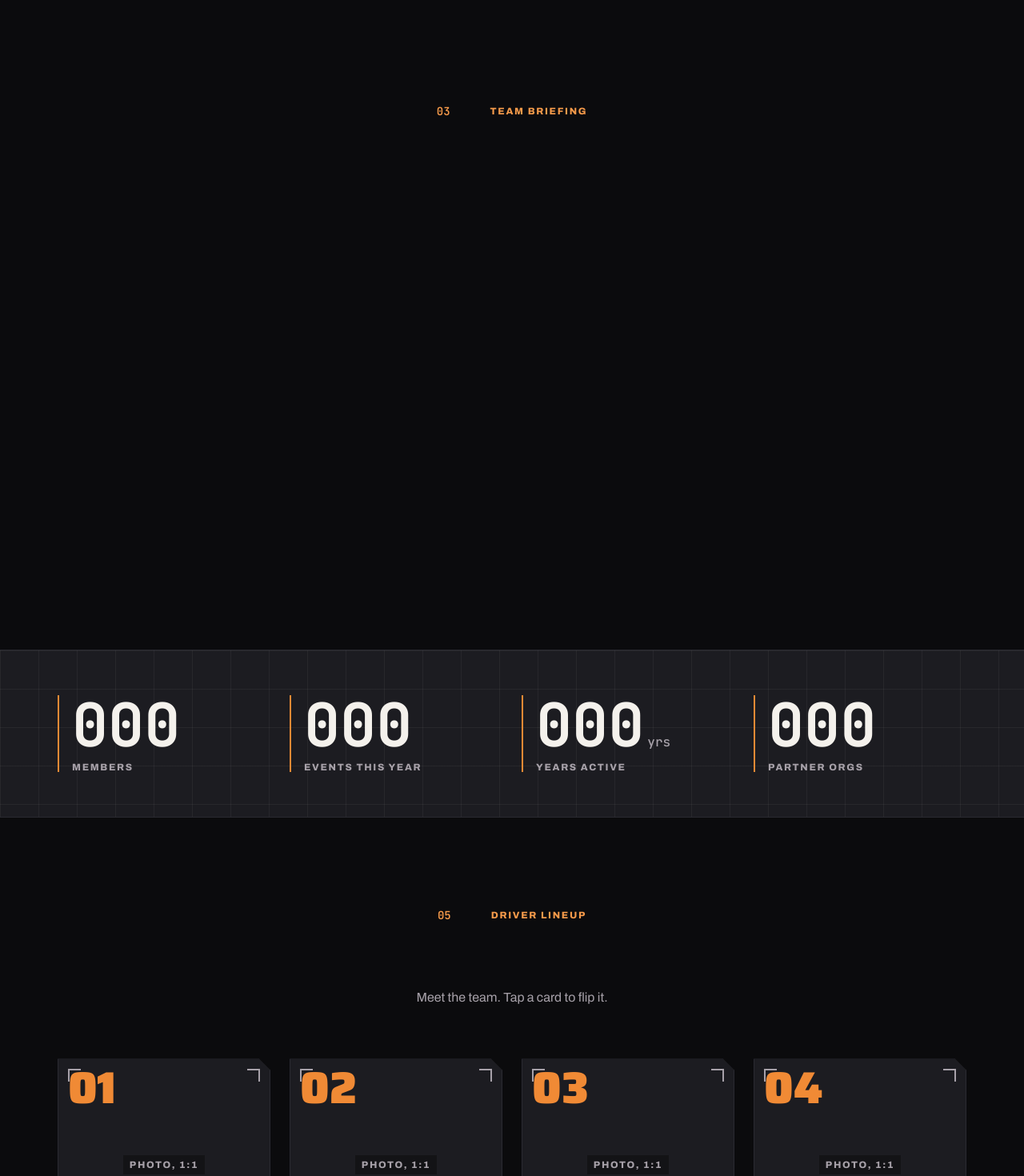
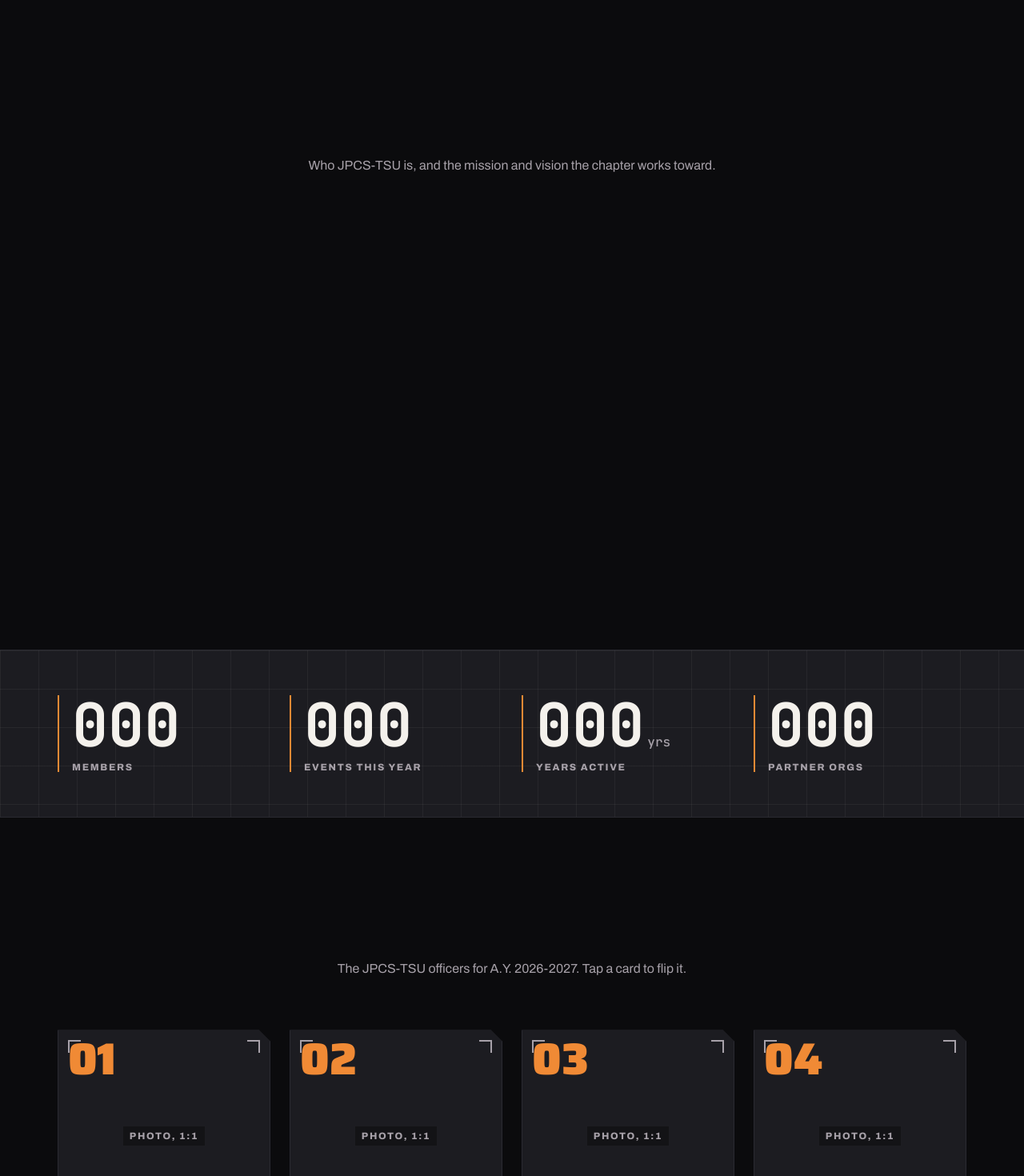
Before and after one commit to Cypher0924/jpcs-site, a Next.js app: page / in a window 1280 px wide. Shown: the part 880-2350 px from the top of the page at 80% size. Built offline with nearby package versions, Linux system fonts and the light colour scheme.

Commit message:
refactor/f1-section-titles

```diff
--- a/components/motion.tsx
+++ b/components/motion.tsx
@@ -66,13 +66,10 @@ export function Motion({ children }: { children: ReactNode }) {
 
           // Section titles: orange wipe sweeps across, letters land behind it
           for (const title of q<HTMLElement>("[data-anim=title]")) {
-            const header = title.closest("header");
-            const wipe = header?.querySelector("[data-anim=wipe]");
-            const slashes = header?.querySelectorAll("[data-anim=slashes] > span");
+            const wipe = title.parentElement?.querySelector("[data-anim=wipe]");
             const split = SplitText.create(title, { type: "words,chars" });
             gsap.set(split.chars, { autoAlpha: 0 });
             const tl = gsap.timeline({ scrollTrigger: { trigger: title, start: "top 85%", once: true } });
-            if (slashes?.length) tl.from(slashes, { x: -12, autoAlpha: 0, stagger: 0.06, duration: 0.3, ease: EASE }, 0);
             if (wipe) tl.fromTo(wipe, { scaleX: 0, transformOrigin: "left center" }, { scaleX: 1, duration: 0.32, ease: "power2.in" }, 0.05);
             tl.fromTo(
               split.chars,
--- a/components/sections.tsx
+++ b/components/sections.tsx
@@ -15,7 +15,7 @@ export function About() {
   return (
     <section id="about" className="py-20 md:py-28">
       <Container>
-        <SectionHeader index="03" eyebrow="Team briefing" title="About JPCS-TSU" />
+        <SectionHeader title="Team briefing" sub="Who JPCS-TSU is, and the mission and vision the chapter works toward." />
         <div data-anim="rise" className="grid gap-8 lg:grid-cols-12 lg:gap-6">
           <PhotoSlot label="Photo: JPCS-TSU members, 4:3" className="aspect-[4/3] lg:col-span-6" />
           <div className="flex flex-col gap-6 lg:col-span-6">
@@ -58,7 +58,7 @@ export function Officers() {
   return (
     <section id="officers" className="py-20 md:py-28">
       <Container>
-        <SectionHeader index="05" eyebrow="Driver lineup" title="Officers" sub="Meet the team. Tap a card to flip it." />
+        <SectionHeader title="Driver lineup" sub="The JPCS-TSU officers for A.Y. 2026-2027. Tap a card to flip it." />
         {/* Mobile: swipe carousel showing ~1.3 cards with position dots. Desktop: 4 x 2 grid. */}
         <OfficerCarousel count={officers.length}>
           {officers.map((o) => (
@@ -76,16 +76,14 @@ export function Events() {
   return (
     <section id="events" className="bg-surface-2 py-20 md:py-28">
       <Container>
-        <SectionHeader index="06" eyebrow="Race calendar" title="Events" />
+        <SectionHeader title="Race calendar" sub="Every JPCS-TSU event this year, round by round." />
         <div className="grid gap-6 lg:grid-cols-12">
           <article data-anim="slide-in" className="cut-corner flex flex-col border border-line bg-surface lg:col-span-5">
-            <div className="relative">
             <PhotoSlot label="Event photo" className="aspect-[16/9]" />
-              <span className="slant type-label absolute top-4 left-4 bg-signal px-3 py-2 text-white">
+            <div className="flex flex-1 flex-col gap-3 p-6">
+              <span className="slant type-label self-start bg-signal px-3 py-2 text-white">
                 <span className="unslant">Next round · {nextEvent.round}</span>
               </span>
-            </div>
-            <div className="flex flex-1 flex-col gap-3 p-6">
               <h3 className="type-heading">{nextEvent.title}</h3>
               <p className="type-data text-sm text-ink-muted">Date · {nextEvent.venue}</p>
               <p className="text-ink-muted">{nextEvent.blurb}</p>
@@ -147,7 +145,7 @@ export function Programs() {
   return (
     <section id="programs" className="py-20 md:py-28">
       <Container>
-        <SectionHeader index="07" eyebrow="Garage bays" title="Programs & committees" />
+        <SectionHeader title="Garage bays" sub="Programs and committees you can join, tagged by difficulty." />
         <ul data-anim="launch" className="grid gap-4 sm:grid-cols-2 lg:grid-cols-4 lg:gap-6">
           {programs.map((p, i) => (
             <li key={i} className="cut-corner flex gap-4 border border-line bg-surface p-5 sm:flex-col">
@@ -189,26 +187,29 @@ export function Gallery() {
       className="group bg-surface-2 py-20 md:py-28 lg:data-[strip=on]:overflow-hidden lg:data-[strip=on]:py-20"
     >
       <Container>
-        <SectionHeader index="08" eyebrow="Paddock" title="Gallery" />
+        <SectionHeader title="Paddock" sub="Photos from JPCS-TSU events, credited to the people who took them." />
         <div data-anim="gallery-viewport">
           <ul
             data-anim="gallery-track"
             className="grid grid-cols-2 gap-3 md:grid-cols-4 md:grid-rows-2 md:gap-4 lg:group-data-[strip=on]:flex lg:group-data-[strip=on]:w-max lg:group-data-[strip=on]:gap-6"
           >
             {gallery.map((g, i) => (
-              <li
-                key={i}
-                className={`relative lg:group-data-[strip=on]:h-[min(48vh,500px)] lg:group-data-[strip=on]:shrink-0 ${i === 0 ? "col-span-2 md:row-span-2 lg:group-data-[strip=on]:aspect-[4/3]" : "lg:group-data-[strip=on]:aspect-[3/4]"}`}
-              >
+              <li key={i} className={`lg:group-data-[strip=on]:shrink-0 ${i === 0 ? "col-span-2 md:row-span-2" : ""}`}>
+                <figure className="flex h-full flex-col gap-2">
                   <PhotoSlot
                     label={g.caption}
                     tone="surface"
-                  className={`lg:group-data-[strip=on]:aspect-auto lg:group-data-[strip=on]:h-full ${i === 0 ? "aspect-[4/3] md:aspect-auto md:h-full" : "aspect-square"}`}
+                    className={`lg:group-data-[strip=on]:h-[min(48vh,500px)] lg:group-data-[strip=on]:flex-none ${
+                      i === 0
+                        ? "aspect-[4/3] md:aspect-auto md:min-h-0 md:flex-1 lg:group-data-[strip=on]:aspect-[4/3]"
+                        : "aspect-square lg:group-data-[strip=on]:aspect-[3/4]"
+                    }`}
                   />
-                {/* Pit-board caption */}
-                <span className="type-data absolute bottom-2 left-2 bg-carbon-950 px-2 py-1 text-[11px] text-chevron">
+                  {/* Credit sits under the photo, never on it */}
+                  <figcaption className="type-data text-xs text-ink-muted">
                     P{i + 1} · Photo: {g.credit}
-                </span>
+                  </figcaption>
+                </figure>
               </li>
             ))}
           </ul>
@@ -269,7 +270,7 @@ export function Faq() {
   return (
     <section id="faq" className="py-20 md:py-28">
       <Container className="max-w-3xl">
-        <SectionHeader index="10" eyebrow="Race control messages" title="FAQ" />
+        <SectionHeader title="Race control" sub="Answers to the questions we get most about joining and events." />
         <div data-anim="rise" className="flex flex-col gap-3">
           {faqs.map((f, i) => (
             <details key={f.q} open={i === 0} className="group border border-line bg-surface open:border-accent">
--- a/components/ui.tsx
+++ b/components/ui.tsx
@@ -50,27 +50,22 @@ export function CheckeredStrip({ className = "", anim }: { className?: string; a
   return <div aria-hidden data-anim={anim} className={`checkered h-4 w-full opacity-90 ${className}`} />;
 }
 
+/**
+ * Section title in the race-broadcast voice ("Driver lineup", "Race calendar") with one plain-language
+ * line underneath, so the F1 name never hides what the section is. No eyebrow labels above titles.
+ */
 export function SectionHeader({
-  index,
-  eyebrow,
   title,
   sub,
   align = "center",
 }: {
-  index: string;
-  eyebrow: string;
   title: ReactNode;
-  sub?: string;
+  sub: string;
   align?: "center" | "left";
 }) {
   const centered = align === "center";
   return (
     <header className={`mb-12 md:mb-16 ${centered ? "text-center" : ""}`}>
-      <p className={`mb-4 flex items-center gap-3 text-accent-text ${centered ? "justify-center" : ""}`}>
-        <span className="type-data text-sm">{index}</span>
-        <SpeedSlashes />
-        <span className="type-label">{eyebrow}</span>
-      </p>
       {/* Broadcast wipe: an orange slanted bar sweeps across as the title reveals (components/motion.tsx) */}
       <div className="relative inline-block">
         <span
@@ -83,7 +78,7 @@ export function SectionHeader({
           {title}
         </h2>
       </div>
-      {sub && <p className="mt-3 text-ink-muted">{sub}</p>}
+      <p className={`mt-3 max-w-[65ch] text-ink-muted ${centered ? "mx-auto" : ""}`}>{sub}</p>
     </header>
   );
 }
```
Lines whose indentation alone changed are shown as unchanged.
